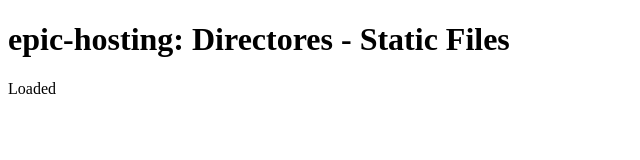
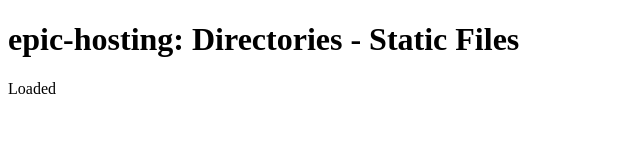
Before and after one commit to epic-hosting/directories, a plain HTML site: page static-files/index.html in a window 1280 px wide. Shown: the whole page, without its empty margins (0-640 px from the left). Drawn offline with Linux system fonts and the light colour scheme.

Commit message:
Fix typo

```diff
--- a/static-files/index.html
+++ b/static-files/index.html
@@ -3,10 +3,10 @@
   <head>
     <meta charset="UTF-8" />
     <meta name="viewport" content="width=device-width, initial-scale=1.0" />
-    <title>epic-hosting: Directores</title>
+    <title>epic-hosting: Directories</title>
   </head>
   <body>
-    <h1>epic-hosting: Directores - Static Files</h1>
+    <h1>epic-hosting: Directories - Static Files</h1>
     <p id="loading">Loading JavaScript...</p>
     <script src="index.js"></script>
   </body>
```
